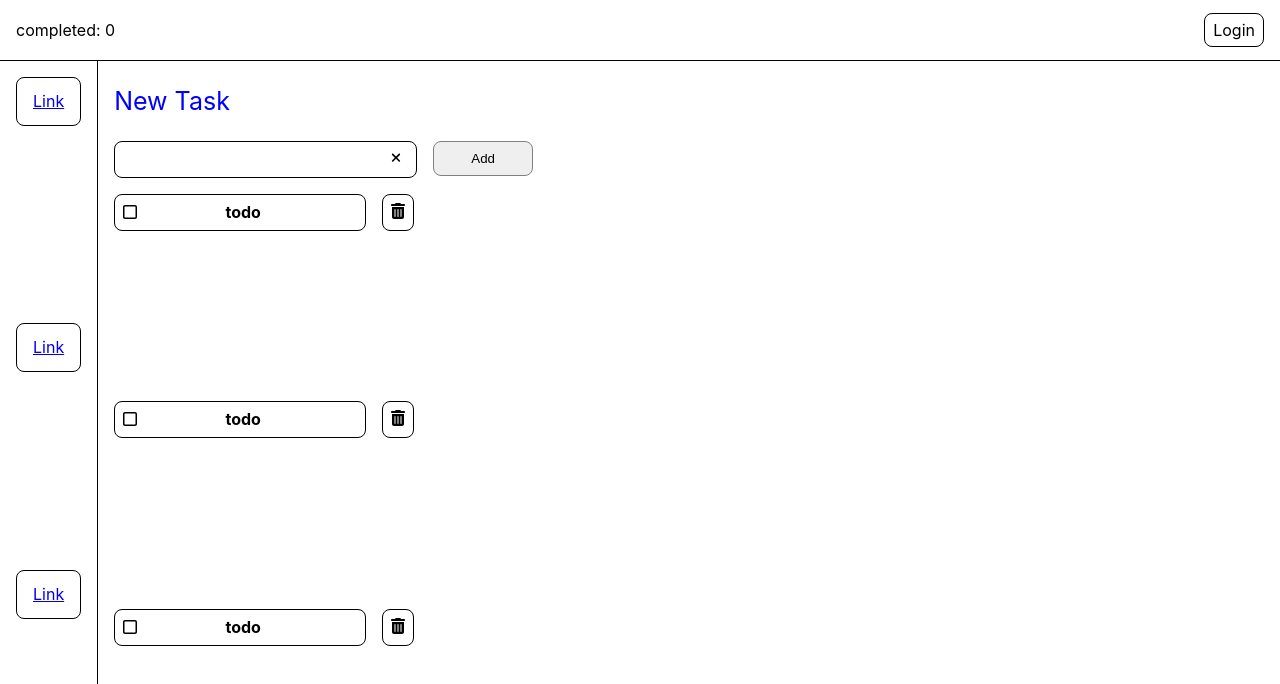
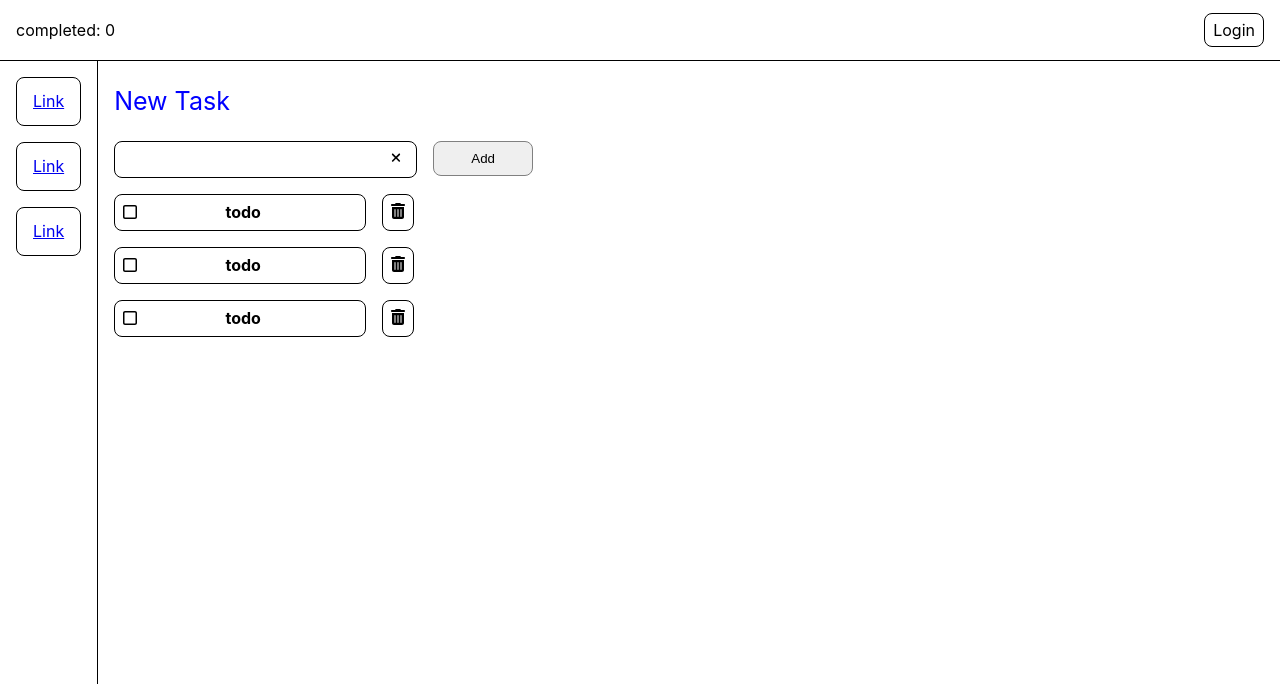
Before and after one commit to pswoonie/react-practice, a React (Create React App) app in the folder todo/: page / in a window 1280 px wide. Shown: the top 684 px of the page. Built offline with nearby package versions, Linux system fonts and the light colour scheme.

Commit message:
[FIX] column row

```diff
--- a/todo/src/components/landing/landing.js
+++ b/todo/src/components/landing/landing.js
@@ -76,10 +76,7 @@ function Landing() {
         <Row height="100%">
           <Column>
             {["Link", "Link", "Link"].map((item, index) => (
-              <Column key={index}>
-                <Spacer vertical="16px" />
-                <MENU_BUTTON>{item}</MENU_BUTTON>
-              </Column>
+              <MENU_BUTTON key={index}>{item}</MENU_BUTTON>
             ))}
           </Column>
           <V_DIVIDER
@@ -91,15 +88,13 @@ function Landing() {
           <Column>
             <AddTodo addTaskCallback={onListCallback} />
             {todoList.map((item, index) => (
-              <Column key={index}>
-                <Spacer vertical="16px" />
-                <Row>
+              <Row key={index}>
                 <LIST_TILE
                   param={{ ...item, id: index }}
                   completedCountCallback={onTodoComplete}
                 ></LIST_TILE>
                 <Button
-                    margin="0 0 0 16px"
+                  margin="16px 0 0 16px"
                   onClick={() => {
                     setList(todoList.filter((_, i) => i !== index));
                   }}
@@ -107,7 +102,6 @@ function Landing() {
                   <FontAwesomeIcon icon={faTrashCan} />
                 </Button>
               </Row>
-              </Column>
             ))}
           </Column>
         </Row>
--- a/todo/src/components/others/list-tile/tile.module.css
+++ b/todo/src/components/others/list-tile/tile.module.css
@@ -2,6 +2,7 @@
   height: 35px;
   line-height: 35px;
   width: 250px;
+  margin: 16px 0 0 0;
   border: 1px solid black;
   border-radius: 8px;
   text-align: center;
--- a/todo/src/components/others/menu-button/button.module.css
+++ b/todo/src/components/others/menu-button/button.module.css
@@ -2,7 +2,7 @@
   height: 35px;
   line-height: 35px;
   width: fit-content;
-  margin: 0 0 0 16px;
+  margin: 16px 0 0 16px;
   padding: 6px 16px;
   color: black;
   border: 1px solid black;
```
Lines whose indentation alone changed are shown as unchanged.
